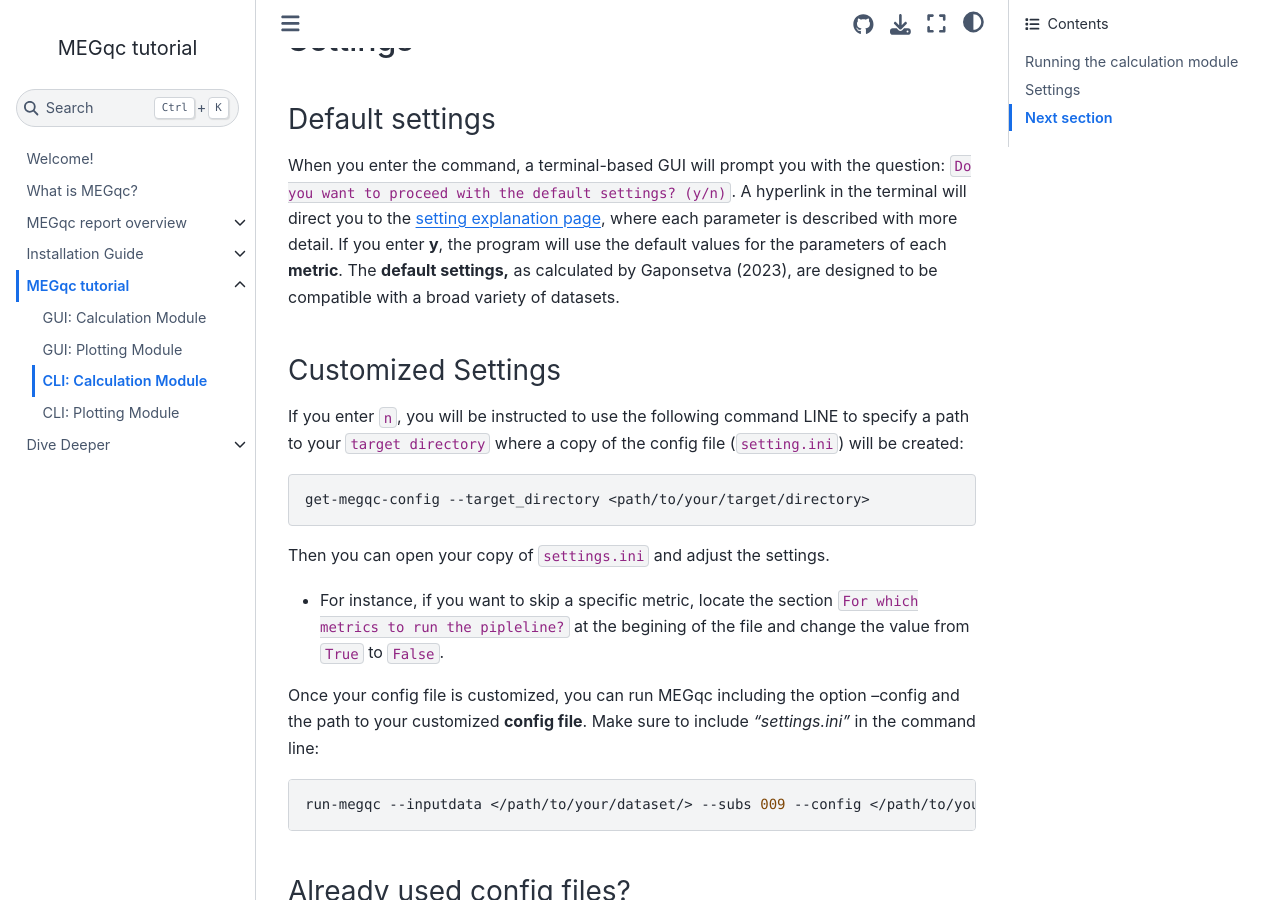
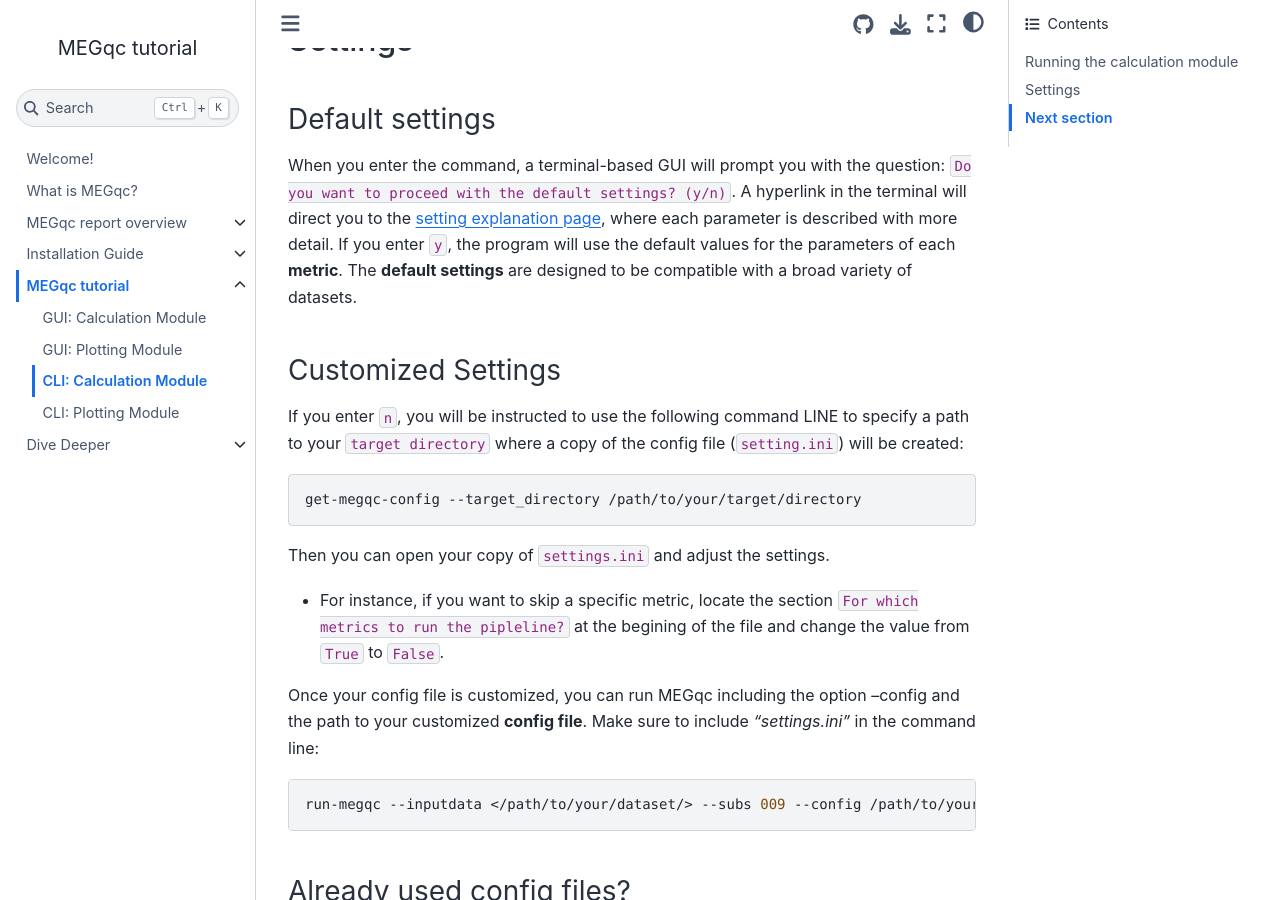
Before and after one commit to ANCPLabOldenburg/megqc_documentation, a Jupyter Book: the page built from tutorial/calc_cli.md, in a window 1280 px wide and 900 px high, scrolled down 903 px. Built offline with Jupyter Book 1.0.4 settings and Sphinx 7.4.7 and the Sphinx Book theme 1.1.4, drawn with Linux system fonts in a browser that asks for light colours; some of the changed text lies outside the part shown.

Commit message:
Update calc_cli.md

````diff
--- a/tutorial/calc_cli.md
+++ b/tutorial/calc_cli.md
@@ -31,13 +31,13 @@ For an alternative explanation, check `run-megqc -h` on your terminal.
 ## Settings
 
 ### Default settings
-When you enter the command, a terminal-based GUI will prompt you with the question: `Do you want to proceed with the default settings? (y/n)`. A hyperlink in the terminal will direct you to the [setting explanation page](../book/settings_explanation.md), where each parameter is described with more detail. If you enter **y**, the program will use the default values for the parameters of each **metric**. The **default settings,** as calculated by Gaponsetva (2023), are designed to be compatible with a broad variety of datasets.
+When you enter the command, a terminal-based GUI will prompt you with the question: `Do you want to proceed with the default settings? (y/n)`. A hyperlink in the terminal will direct you to the [setting explanation page](../book/settings_explanation.md), where each parameter is described with more detail. If you enter `y`, the program will use the default values for the parameters of each **metric**. The **default settings** are designed to be compatible with a broad variety of datasets.
 
 ### Customized Settings
 If you enter `n`, you will be instructed to use the following command LINE to specify a path to your `target directory` where a copy of the config file (`setting.ini`) will be created:
 
 ```bash
-get-megqc-config --target_directory <path/to/your/target/directory>
+get-megqc-config --target_directory /path/to/your/target/directory
 ```
 
 Then you can open your copy of `settings.ini` and adjust the settings.
````
Also changed, not shown: other parts of tutorial/calc_cli.md (+2 -2 lines).
